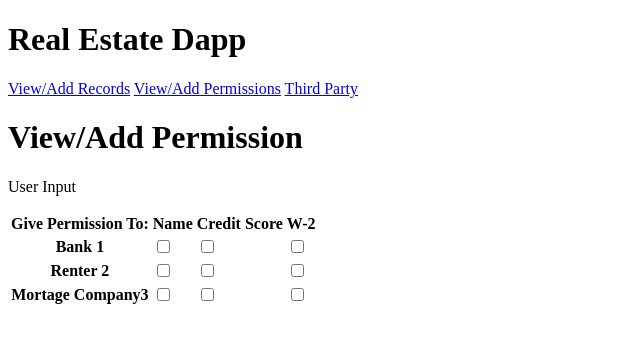
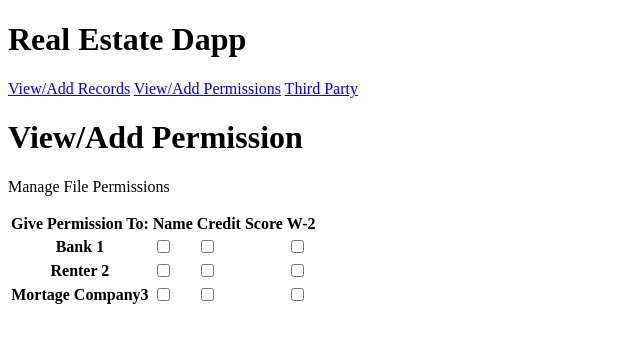
Before and after one commit to tesla809/LinniaRealEstateDapp, a plain HTML site: page permissions.html in a window 1280 px wide. Shown: the whole page, without its empty margins (0-640 px from the left). Drawn offline with Linux system fonts and the light colour scheme; a script that the page names is missing.

Commit message:
change description in  p tag under header tag.

```diff
--- a/permissions.html
+++ b/permissions.html
@@ -35,7 +35,7 @@ File: https://github.com/aws/aws-sdk-js/releases -->
   <div>
     <div class="jumbotron text-center">
         <h1>View/Add Permission</h1>
-        <p>User Input</p>
+        <p>Manage File Permissions</p>
     </div>
     <table class="table">
       <thead>
```
